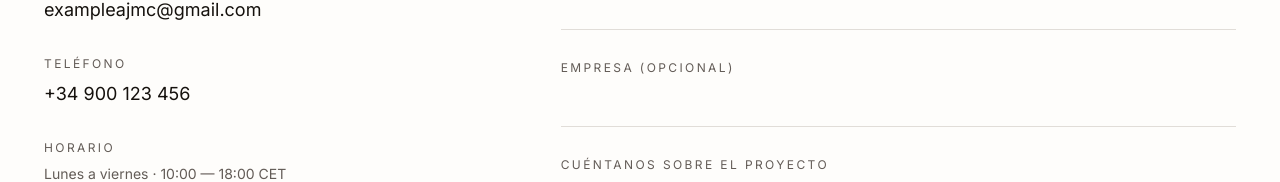
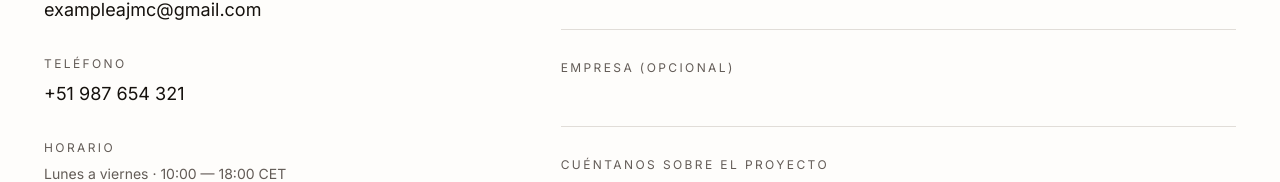
Before and after one commit to ANGEL-JHAN/web-prueba, a React (Vite) app: page /contacto in a window 1280 px wide. Shown: the part 413-595 px from the top of the page. Built offline with nearby package versions, Linux system fonts and the light colour scheme.

Commit message:
Actualizar Contacto.tsx

```diff
--- a/src/pages/Contacto.tsx
+++ b/src/pages/Contacto.tsx
@@ -25,7 +25,7 @@ export default function Contacto() {
           </div>
           <div>
             <div className="text-xs uppercase tracking-[0.2em] text-muted-foreground">Teléfono</div>
-            <p className="mt-2 text-lg">+34 900 123 456</p>
+            <p className="mt-2 text-lg">+51 987 654 321</p>
           </div>
           <div>
             <div className="text-xs uppercase tracking-[0.2em] text-muted-foreground">Horario</div>
```
